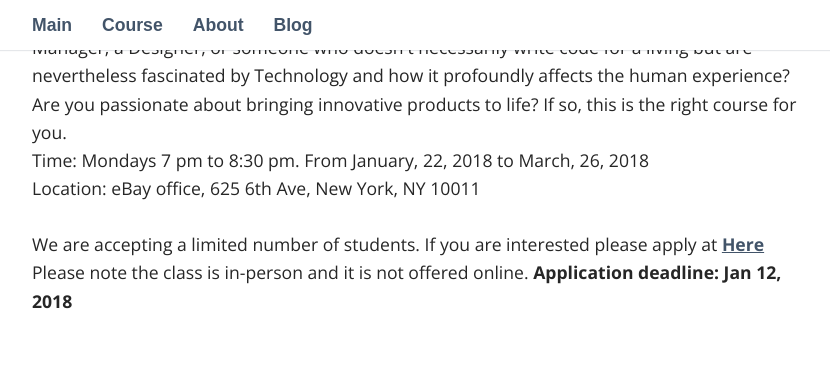
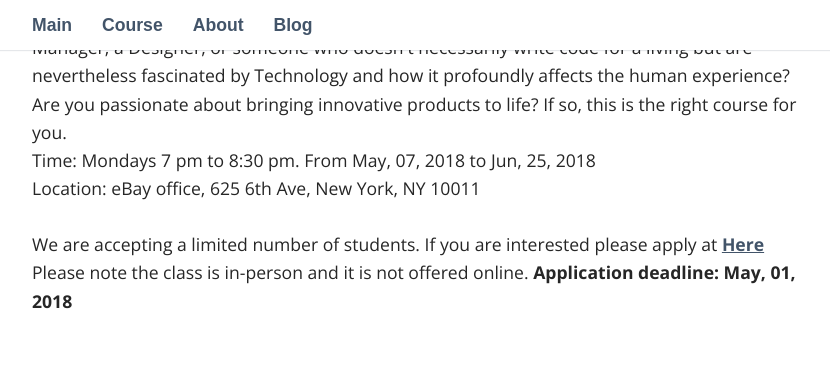
Before and after one commit to ai4all/ai4all.github.io, a Jekyll site: the page built from index.html, in a window 1280 px wide and 900 px high, scrolled down 606 px. Shown: the top 369 px of the window, without its empty margins (223-1053 px from the left). Built offline with Jekyll 4.4.1, drawn with Linux system fonts in a browser that asks for light colours; some web fonts are replaced; some of the changed text lies outside the part shown.

Commit message:
Update index.html

```diff
--- a/index.html
+++ b/index.html
@@ -9,14 +9,14 @@ layout: default
   bringing innovative products to life? If so, this is the right course for you.
 <br>
 
-Time: Mondays 7 pm to 8:30 pm. From January, 22, 2018 to March, 26, 2018<br>
+Time: Mondays 7 pm to 8:30 pm. From May, 07, 2018 to Jun, 25, 2018<br>
 Location: eBay office, 625 6th Ave, New York, NY 10011<br>
 <br>
 We are accepting a limited number of students. If you are interested please apply at
 <a href="https://docs.google.com/forms/d/e/1FAIpQLScVZ81acsX969k-zOppxk6YBMT5cxZfhZQY5btX_xUsk6Eprw/viewform"> Here </a>
 <br>
 Please note the class is in-person and it is not offered online.
-<b> Application deadline: Jan 12, 2018</b>
+<b> Application deadline: May, 01, 2018</b>
 
 <br><br>
 <h3> Instructors </h3>
```
Also changed, not shown: other parts of index.html (+5 -5 lines).
